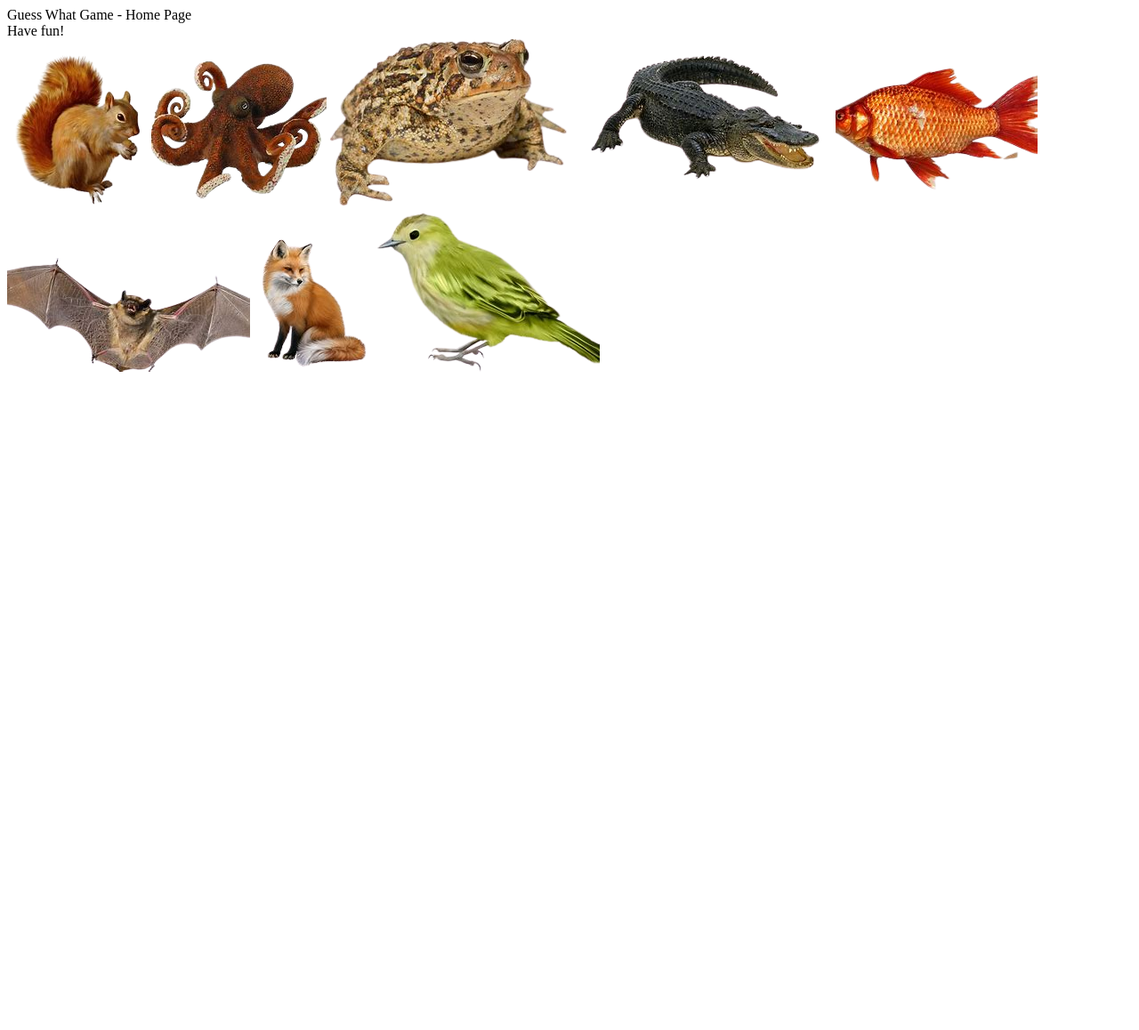
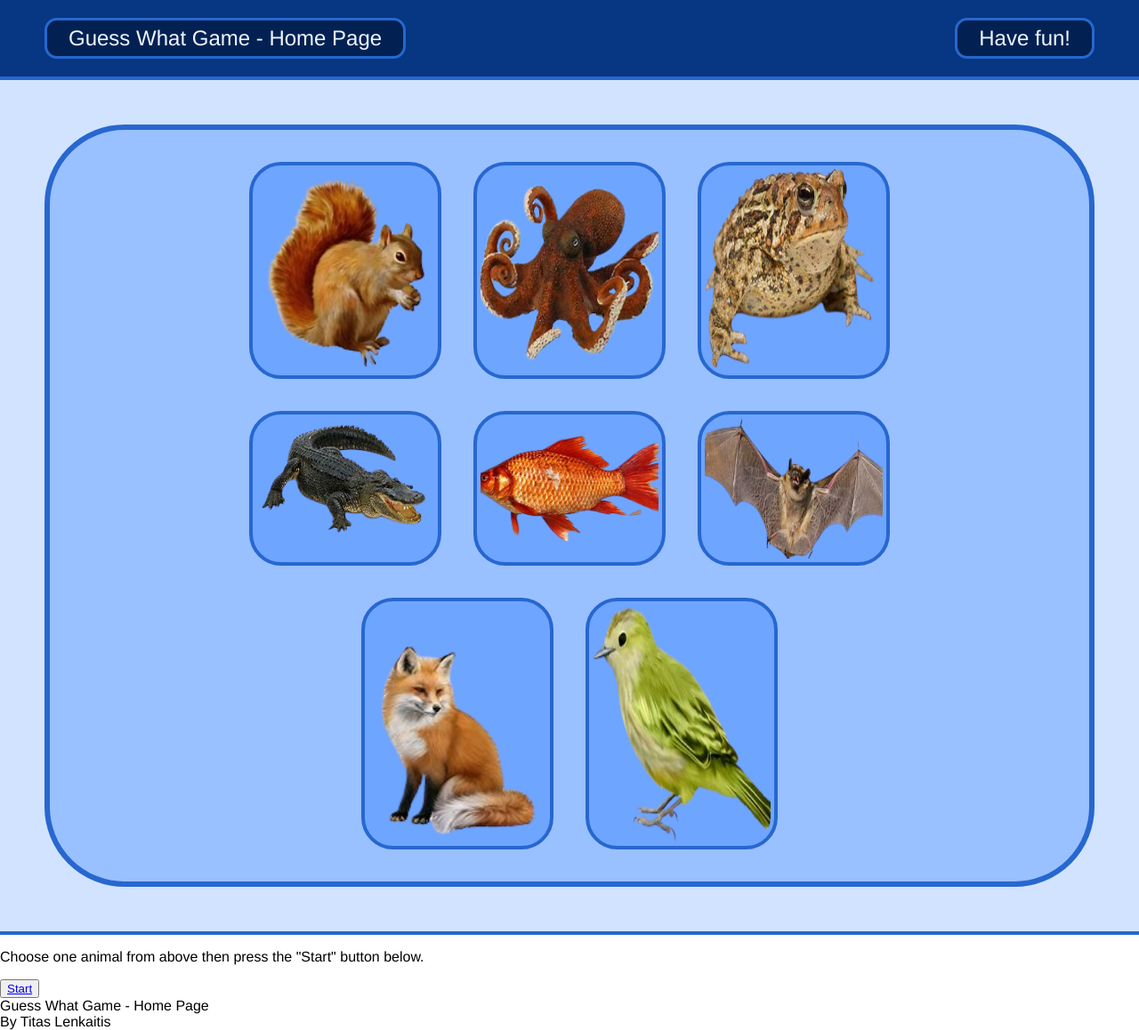
Before and after one commit to Titas-Lenkaitis/guess-what-game, a plain HTML site: page index.html in a window 1280 px wide. Shown: the whole page at 89% size. Before the commit the page ends 816 px from the top, so only its background shows below. Drawn offline with Linux system fonts and the light colour scheme.

Commit message:
Add some style to the home page

```diff
--- a/index.html
+++ b/index.html
@@ -19,14 +19,38 @@
   </div>
 
   <div class="images">
-    <img src="images/squirrel.png" alt="An image of a squirrel" class="img1">
-    <img src="images/octopus.png" alt="An image of an octopus" class="img2">
-    <img src="images/toad.png" alt="An image of a toad" class="img3">
-    <img src="images/crocodile.png" alt="An image of a crocodile" class="img4">
-    <img src="images/fish.png" alt="An image of a fish" class="img5">
-    <img src="images/bat.png" alt="An image of a bat" class="img6">
-    <img src="images/fox.png" alt="An image of a fox" class="img7">
-    <img src="images/bird.png" alt="An image of a bird" class="img8">
+    <div class="images1">
+      <img src="images/squirrel.png" alt="An image of a squirrel" class="img1 img">
+      <img src="images/octopus.png" alt="An image of an octopus" class="img2 img">
+      <img src="images/toad.png" alt="An image of a toad" class="img3 img">
+      <img src="images/crocodile.png" alt="An image of a crocodile" class="img4 img">
+      <img src="images/fish.png" alt="An image of a fish" class="img5 img">
+      <img src="images/bat.png" alt="An image of a bat" class="img6 img">
+      <img src="images/fox.png" alt="An image of a fox" class="img7 img">
+      <img src="images/bird.png" alt="An image of a bird" class="img8 img">
+    </div>
+  </div>
+
+  <div class="div1">
+    <div class="div1-1">
+      <p class="div1-1p">
+        Choose one animal from above then press the "Start" button below.
+      </p>
+    </div>
+
+    <div class="div1-2">
+      <button class="div1-2button button"><a href="pages/02.html" class="div1-2a">Start</a></button>
+    </div>
+  </div>
+
+  <div class="footer">
+    <div class="footer1">
+      Guess What Game - Home Page
+    </div>
+
+    <div class="footer2">
+      By Titas Lenkaitis
+    </div>
   </div>
 </body>
 </html>
--- a/styles.css
+++ b/styles.css
@@ -1,3 +1,65 @@
 body {
+    display: flex;
+    flex-direction: column;
     min-height: 100vh;
+    margin: 0px;
+    font-family: Helvetica;
 }
+
+.header {
+    display: flex;
+    background-color: #073682;
+    color: #edf4ff;
+    padding: 20px 0px;
+    font-size: 24px;
+    border-bottom: 4px solid #2767cf;
+}
+
+.header1 {
+    margin-left: 50px;
+    margin-right: auto;
+}
+
+.header1, .header2 {
+    border: 3px solid #2767cf;
+    padding: 6px 24px;
+    border-radius: 14px;
+    background-color: #022152;
+}
+
+.header2 {
+    margin-left: auto;
+    margin-right: 50px;
+}
+
+.images {
+    display: flex;
+    background-color: #d1e3ff;
+    padding: 50px;
+    flex-wrap: wrap;
+    justify-content: center;
+    gap: 36px;
+    border-bottom: 4px solid #2767cf;
+}
+
+.images1 {
+    display: flex;
+    gap: 36px;
+    max-width: 1000px;
+    justify-content: center;
+    flex-wrap: wrap;
+    border: 6px solid #2767cf;
+    padding: 36px 200px;
+    border-radius: 90px;
+    background-color: #99c0ff;
+}
+
+.img {
+    border: 4px solid #2767cf;
+    width: 200px;
+    height: auto;
+    margin: 0px;
+    border-radius: 36px;
+    padding: 4px;
+    background-color: #6ea5ff;
+}
```
